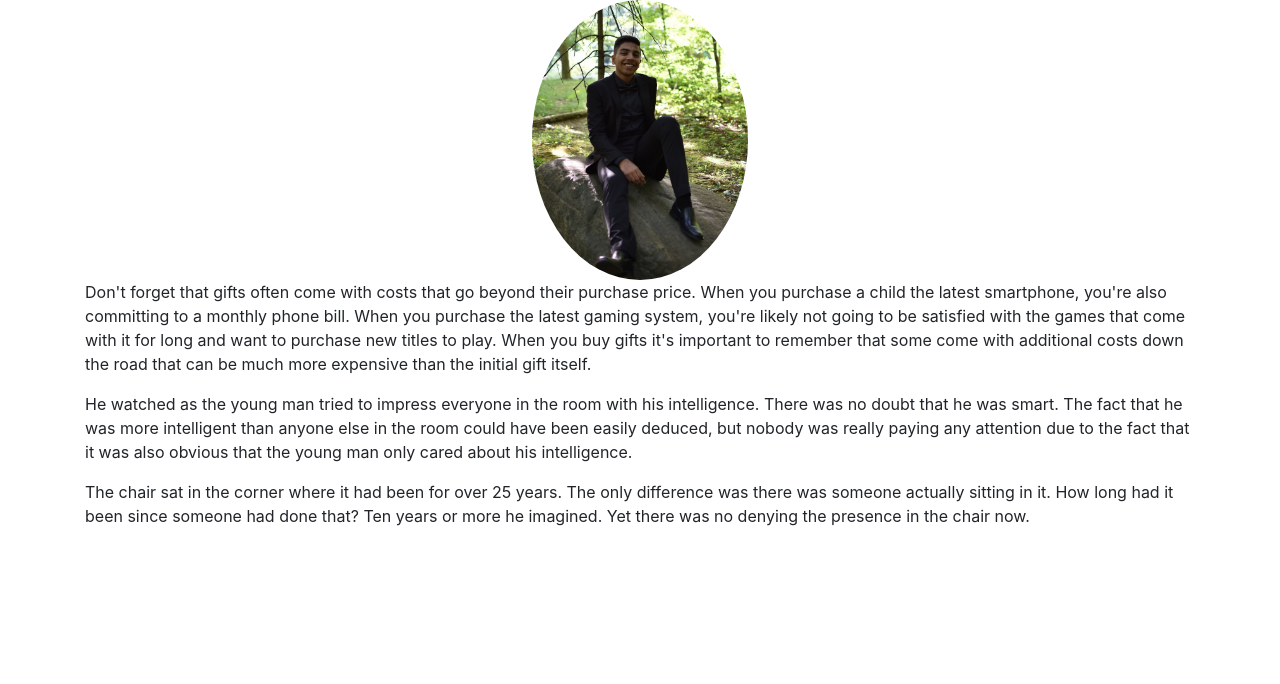
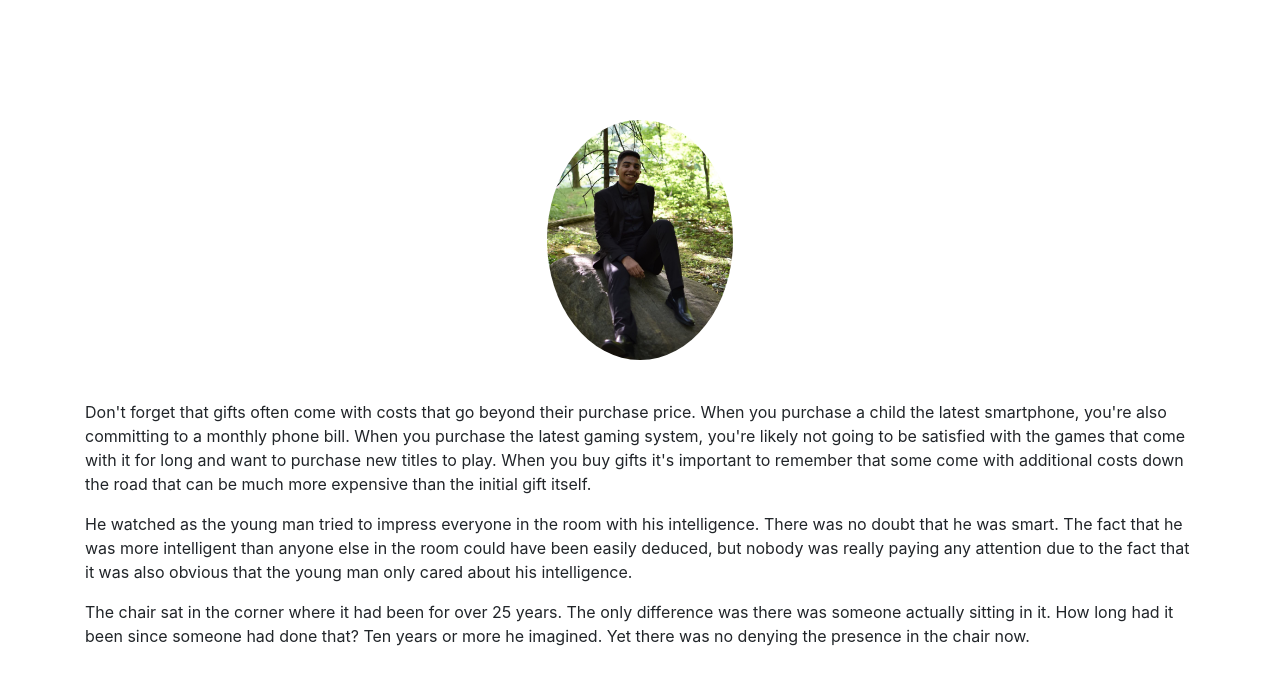
Before and after one commit to sayonsivakumaran/sayonsivakumaran.github.io, a React (Create React App) app: page / in a window 1280 px wide. Shown: the top 684 px of the page. Built offline with nearby package versions, Linux system fonts and the light colour scheme.

Commit message:
add vertical spacing

```diff
--- a/src/components/ProfileImage/styles.css
+++ b/src/components/ProfileImage/styles.css
@@ -2,6 +2,8 @@
   display: block;
   margin-left: auto;
   margin-right: auto;
-  max-height: 35vh;
+  max-height: 30vh;
   max-width: 100%;
+  margin-top: 15vh;
+  margin-bottom: 5vh;
 }
```
